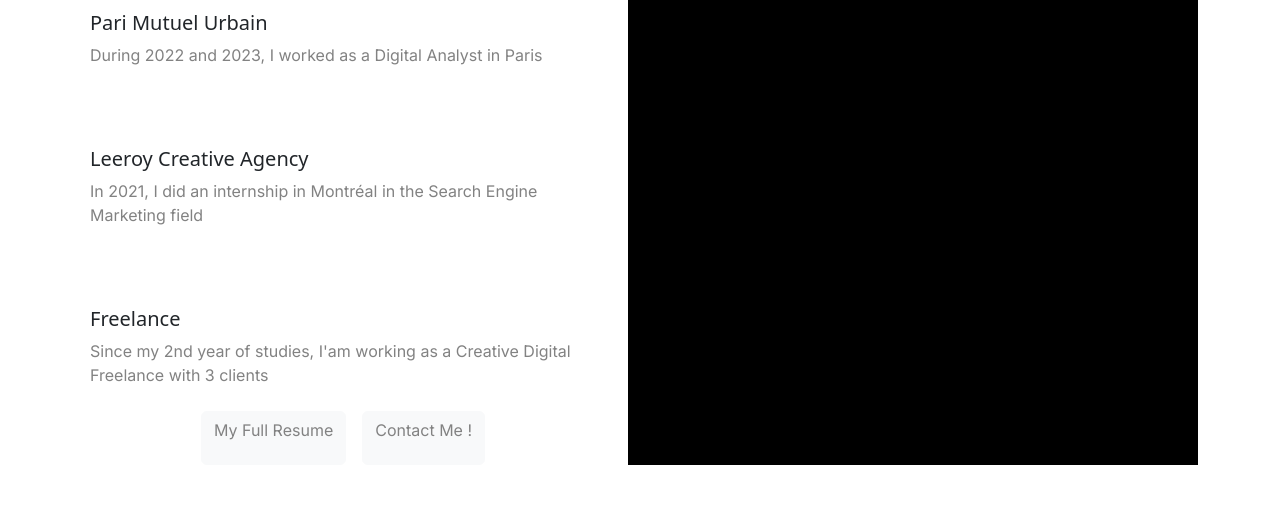
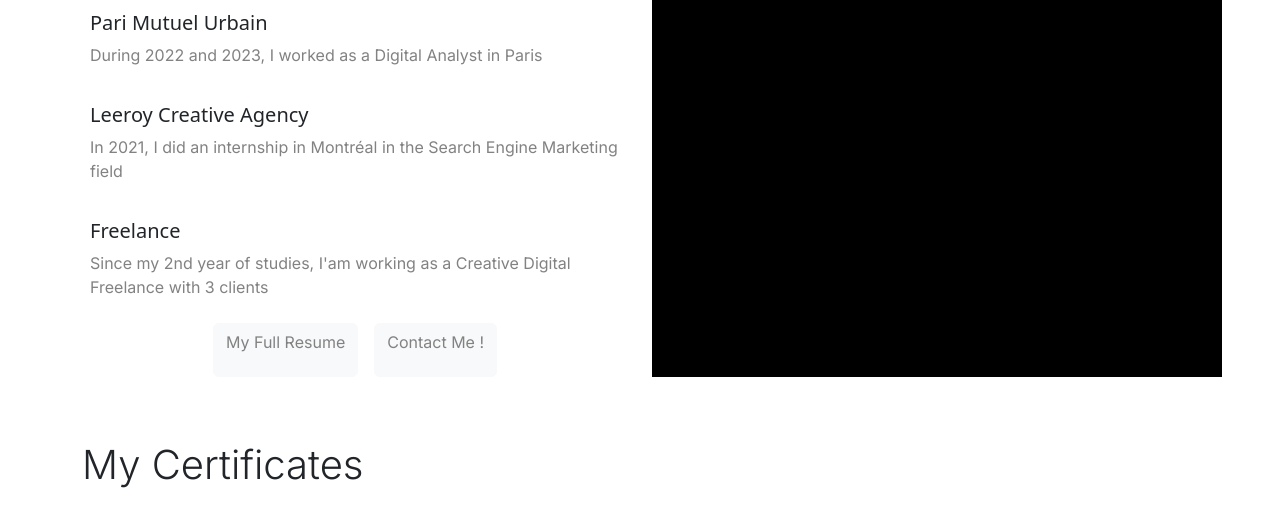
Before and after one commit to dpielea/dpielea.github.io, a plain HTML site: page index.html in a window 1280 px wide. Shown: the part 696-1210 px from the top of the page. Drawn offline with nearby package versions, Linux system fonts and the light colour scheme; animation ran at ten frames a second.

Commit message:
Update index.html

```diff
--- a/index.html
+++ b/index.html
@@ -26,7 +26,7 @@
     </section>
     <!-- My Skills -->
     <section  class="container">
-        <div class="skillsContainerDiv row">
+        <div class="skillsContainerDiv align-content-end row">
             <div class="col-sm-6">
                 <div>
                     <div><img class="meColIcon" src="images/analyse-des-donnees.png"></div>
@@ -56,18 +56,18 @@
     <!-- My Experiences -->
     <section class="container">
         <div class="row ">
-            <div class="col d-flex flex-column">
+            <div class="col-sm-6 d-flex flex-column">
                 <div class="d-flex flex-column"><h3 class="display-6">My Experiences</h3></div>
-                <div class="grid d-flex gap-5 flex-column experiencesColDiv">
-                    <div class="p-2">
+                <div class="grid d-flex gap-1 align-content-around flex-column experiencesColDiv">
+                    <div class="d-flex flex-column p-2">
                         <h5>Pari Mutuel Urbain</h5>
                         <p>During 2022 and 2023, I worked as a Digital Analyst in Paris</p>
                     </div>
-                    <div class="p-2">
+                    <div class="d-flex flex-column p-2">
                         <h5>Leeroy Creative Agency</h5>
                         <p>In 2021, I did an internship in Montréal in the Search Engine Marketing field</p>
                     </div>
-                    <div class="p-2">
+                    <div class="d-flex flex-column p-2">
                         <h5>Freelance</h5>
                         <p>Since my 2nd year of studies, I'am working as a Creative Digital Freelance with 3 clients</p>
                     </div>
@@ -77,7 +77,7 @@
                     <button type="button" class="btn d-flex btn-light"><p>Contact Me !</p></button>
                 </div>
             </div>
-            <div id="3D" class="col d-flex justify-content-center ">
+            <div id="3D" class="col-sm-6">
               <!--  <img class="img-fluid experiencesColImg object-fit-fill" src="images/globe.jpeg" alt="">-->
             </div>
         </div>
@@ -154,7 +154,7 @@
             <div>
                 <h3 class="display-6">My technologies</h3>
             </div>
-            <div class="row p-4">
+            <div class="row p-4 d-flex align-content-around">
                 <div class="col-md-2 d-flex col-4"><img class="img-fluid technologiesDivDiv" src="images/looker-studio-icon.svg" alt=""></div>
                 <div class="col-md-2 d-flex col-4"><img class="img-fluid technologiesDivDiv" src="images/Power_BI_Logo.svg" alt=""></div>
                 <div class="col-md-2 d-flex col-4"><img class="img-fluid technologiesDivDiv" src="images/tableau-software.svg" alt=""></div>
@@ -162,7 +162,7 @@
                 <div class="col-md-2 d-flex col-4"><img class="img-fluid technologiesDivDiv" src="images/Adobe_Illustrator_CC_icon.svg" alt=""></div>
                 <div class="col-md-2 d-flex col-4"><img class="img-fluid technologiesDivDiv" src="images/Adobe_InDesign_CC_icon.svg" alt=""></div>
             </div>
-            <div class="row p-4">
+            <div class="row p-4 d-flex align-content-around">
                 <div class="col-md-2 d-flex col-4" ><img class="img-fluid technologiesDivDiv" src="images/HTML5_logo.svg" alt=""></div>
                 <div class="col-md-2 d-flex col-4" ><img class="img-fluid technologiesDivDiv" src="images/CSS3_logo_and_wordmark.svg" alt=""></div>
                 <div class="col-md-2 d-flex col-4" ><img class="img-fluid technologiesDivDiv" src="images/logo-javascript.svg" alt=""></div>
@@ -170,7 +170,7 @@
                 <div class="col-md-2 d-flex col-4" ><img class="img-fluid technologiesDivDiv" src="images/shopify.svg" alt=""></div>
                 <div class="col-md-2 d-flex col-4" ><img class="img-fluid technologiesDivDiv" src="images/facebook-ads.svg" alt=""></div>
             </div>
-            <div class="row p-4">
+            <div class="row p-4 d-flex align-content-around">
                 <div class="col-md-2 d-flex col-4"><img class="img-fluid technologiesDivDiv" src="images/python-logo-only.svg" alt=""></div>
                 <div class="col-md-2 d-flex col-4"><img class="img-fluid technologiesDivDiv" src="images/matplotlib-1.svg" alt=""></div>
                 <div class="col-md-2 d-flex col-4"><img class="img-fluid technologiesDivDiv" src="images/pandas.svg" alt=""></div>
```
